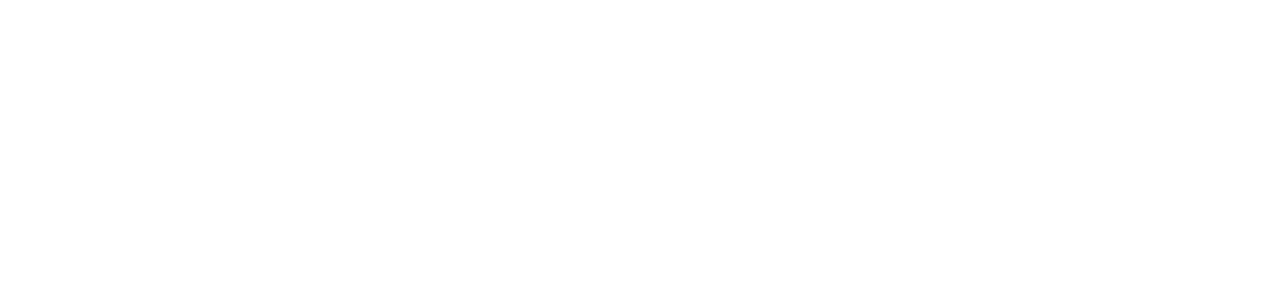
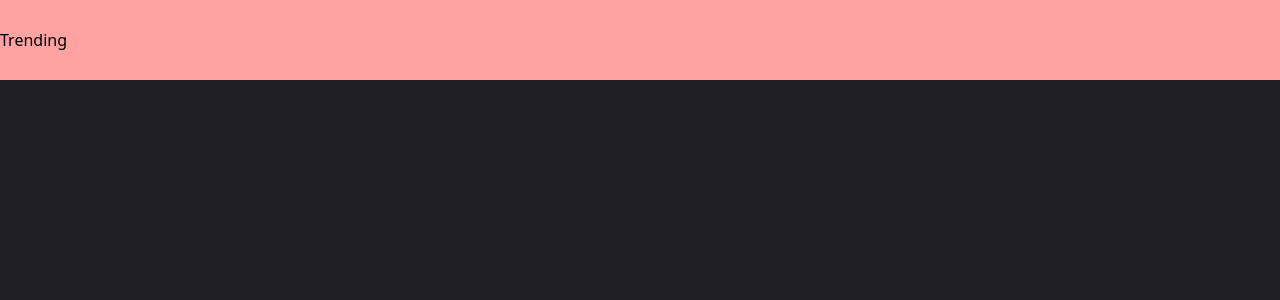
Before and after one commit to tusharvashishtha/MoviesHub, a React (Vite) app: page /trending in a window 1280 px wide. Before the commit this address had no page. Shown: the top 300 px of the page. Built offline with nearby package versions, Linux system fonts and the light colour scheme.

Commit message:
Trending Page

```diff
--- a/src/App.jsx
+++ b/src/App.jsx
@@ -2,7 +2,8 @@ import { useState } from 'react'
 import './App.css'
 import { Routes, Route } from 'react-router-dom'
 import Home from './components/Home'
-import Loading from './components/Loading'
+
+import Trending from './components/Trending'
 
 function App() {
 
@@ -10,7 +11,7 @@ function App() {
     <div className='bg-[#1F1E24] max-w-screen h-fit flex'>
      <Routes>
       <Route path='/' element={<Home />} />
-      <Route path='/l' element={<Loading />} />
+      <Route path='/trending' element={<Trending/>} />
       </Routes>
     </div>
   )
--- a/src/components/Home.jsx
+++ b/src/components/Home.jsx
@@ -5,6 +5,7 @@ import axios from '../utils/axios'
 import Header from './partials/Header'
 import HorizontalCards from './partials/HorizontalCards'
 import Dropdown from './partials/Dropdown'
+import Loading from './Loading'
 
 const Home = () => {
     document.title = 'Home'
@@ -52,7 +53,7 @@ const Home = () => {
     <HorizontalCards data = {trending}  />
     </div>
     </>
-  ): <h1>Loading</h1>
+  ): <Loading />
 }
 
 export default Home
--- a/src/components/Loading.jsx
+++ b/src/components/Loading.jsx
@@ -3,8 +3,8 @@ import loading from "/loading.gif"
 
 const Loading = () => {
   return (
-    <div className='w-[100vw] h-[100vh] flex justify-center items-center '>
-        <img  src= {loading} alt="" />
+    <div className='w-screen h-screen flex justify-center items-center '>
+        <img src= {loading} alt="" />
     </div>
   )
 }
--- /dev/null
+++ b/src/components/Trending.jsx
@@ -0,0 +1,13 @@
+import React from 'react'
+
+const Trending = () => {
+  return (
+    <div className='w-screen h-screen'>
+        <div className='w-full h-[10vh] bg-red-300 flex items-center'>
+            <h1>Trending</h1>
+        </div>
+    </div>
+  )
+}
+
+export default Trending
--- a/src/components/partials/Sidenav.jsx
+++ b/src/components/partials/Sidenav.jsx
@@ -12,7 +12,7 @@ const Sidenav = () => {
 
         <nav className='flex flex-col text-zinc-400 text-xl gap-3 mb-3'>
            <h1 className='text-white font-semibold text-xl mt-10 mb-5'>New Feeds</h1>
-           <Link className='hover:bg-[#6556CD] hover:text-white duration-400 rounded-lg p-5'><i className="ri-fire-fill"></i> Trending</Link>
+           <Link to="/trending" className='hover:bg-[#6556CD] hover:text-white duration-400 rounded-lg p-5'><i className="ri-fire-fill"></i> Trending</Link>
            <Link className='hover:bg-[#6556CD] hover:text-white duration-400 rounded-lg p-5'><i className="ri-bard-fill"></i> Popular</Link>
            <Link className='hover:bg-[#6556CD] hover:text-white duration-400 rounded-lg p-5'><i className="ri-movie-2-fill"></i> Movies</Link>
            <Link className='hover:bg-[#6556CD] hover:text-white duration-400 rounded-lg p-5'><i className="ri-tv-2-fill"></i> Tv Shows</Link>
```
Also changed, not shown: public/404.gif (added).
